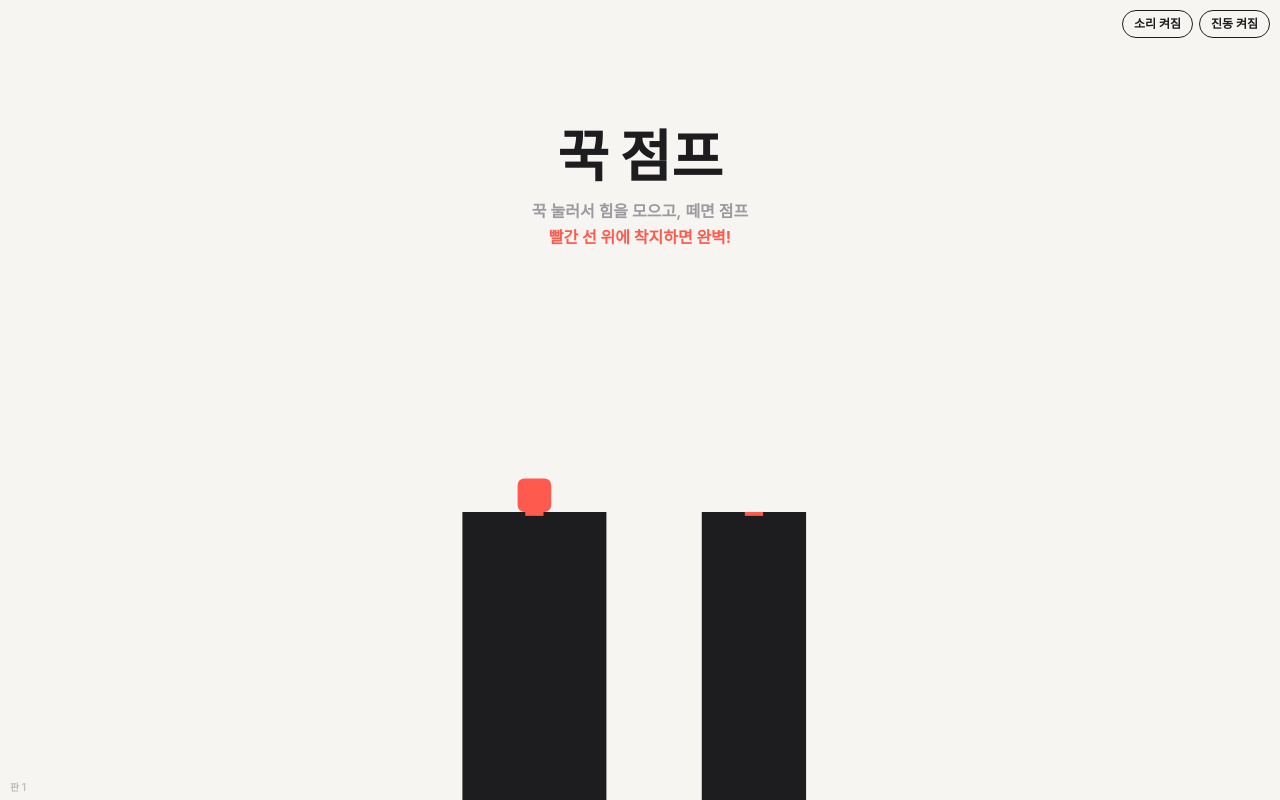
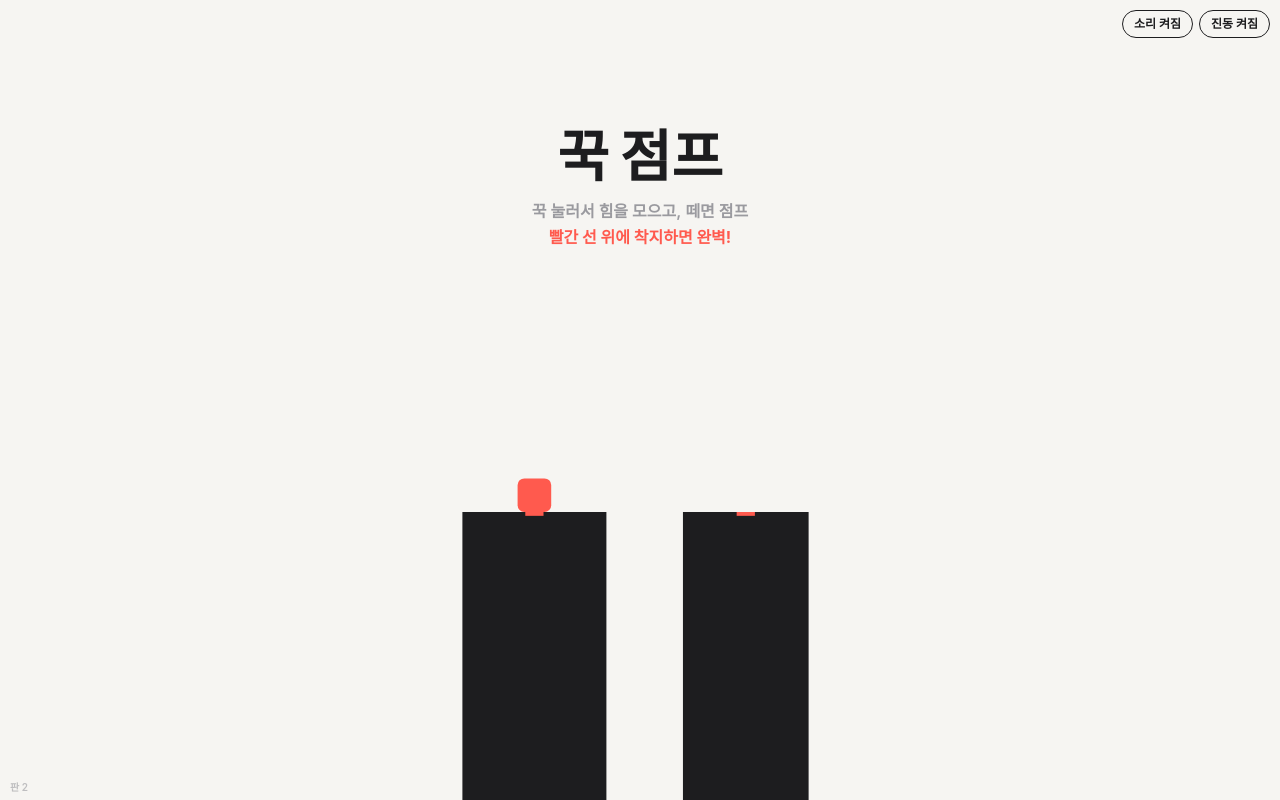
Before and after one commit to sehyun558-spec/kkuk-jump, a plain HTML site: page index.html in a window 1280 px wide. Drawn offline with Linux system fonts and the light colour scheme.

Commit message:
난이도 낮추기: 힘 차는 속도 0.65, 처음 10개 기둥 쉽게, 기둥 끝 몰래 봐주기 (판 2)
Co-Authored-By: Claude Opus 5.5 <noreply@anthropic.com>
Claude-Session: https://claude.ai/code/session_01DEKoMarJvHHSvmBwxqDyKW

```diff
--- a/game.js
+++ b/game.js
@@ -4,7 +4,7 @@
 // =====================================================================
 (() => {
 const SET = SETTINGS;
-const J = SET.jump, P = SET.pillar, R = SET.rest, JD = SET.judge, FX = SET.effects, F = SET.feel;
+const J = SET.jump, P = SET.pillar, R = SET.rest, WU = SET.warmup, JD = SET.judge, FX = SET.effects, F = SET.feel;
 
 const stage = document.getElementById('stage');
 const cv = document.getElementById('c'), ctx = cv.getContext('2d');
@@ -65,14 +65,21 @@ let state, pillars, cur, player, camX, camFocus, score, combo, charge, jump;
 let shake = 0, parts = [], pops = [], rings = [];
 let overAt = 0, fallAt = 0, newBest = false, startBest = 0, passedBest = false;
 let wideIn = 0;          // 넓은 기둥까지 남은 기둥 수
+let made = 0;            // 이번 판에 만든 기둥 수 (처음 몇 개는 쉽게)
 let chargeFrom = 'idle'; // 힘 모으기를 취소하면 돌아갈 상태
 let firstGame = true;    // 첫 점프 전에만 설명 화면
 
 const randInt = (a, b) => a + Math.floor(Math.random() * (b - a + 1));
 const camGoal = () => camFocus - (W / S) * SET.screen.playerAt;
 
-// 새 기둥 만들기: 점수가 오를수록 좁고 멀어짐 + 가끔 넓은 기둥
+// 새 기둥 만들기: 처음 몇 개는 쉽게 → 점수가 오를수록 좁고 멀어짐 + 가끔 넓은 기둥
 function newPillar(prevRight){
+  made++;
+  if (made <= WU.pillars){
+    // 처음 구간: 넓고, 너비와 거리가 고른 기둥
+    const w = WU.width * (1 - WU.widthRandom + Math.random() * 2 * WU.widthRandom);
+    return {x: prevRight + WU.gapMin + Math.random() * WU.gapRandom, w, wide: false};
+  }
   const lv = Math.min(score / P.hardestScore, 1); // 0(쉬움) ~ 1(가장 어려움)
   let w, wide = false;
   if (score >= R.fromScore && --wideIn <= 0){
@@ -97,6 +104,7 @@ function reset(){
   newBest = false; passedBest = false; startBest = best;
   parts = []; pops = []; rings = [];
   wideIn = randInt(R.everyMin, R.everyMax);
+  made = 0;
   pillars = [{x: 0, w: P.firstWidth}];
   fillAhead();
   player = {x: P.firstWidth / 2, y: 0, vy: 0, sq: 1, rot: 0, dir: 1};
@@ -193,21 +201,28 @@ function needText(){
 }
 
 // ---------- 착지 판정 ----------
+// 기둥 위에 있나? (몰래 봐주기: 끝에서 edgeForgive만큼 벗어나도 위에 있는 걸로 침)
+const onPillar = (px, p) => px >= p.x - JD.edgeForgive && px <= p.x + p.w + JD.edgeForgive;
+
 function land(){
-  const px = player.x;
+  let px = player.x;
   const c = pillars[cur];
   // 거의 안 뛰어서 지금 기둥 위에 그대로
-  if (px >= c.x && px <= c.x + c.w){ state = 'idle'; player.sq = 0.8; Sound.tone(260, 0.05, 'sine', 0.05); return; }
+  if (onPillar(px, c)){
+    player.x = Math.min(Math.max(px, c.x), c.x + c.w);
+    state = 'idle'; player.sq = 0.8; Sound.tone(260, 0.05, 'sine', 0.05); return;
+  }
 
   // 앞 기둥 중 어디에 내렸나 (다음 기둥을 넘어 그 뒤 기둥에 내려도 찾음, B1)
   let j = -1;
   for (let i = cur + 1; i < pillars.length; i++){
-    const p = pillars[i];
-    if (px >= p.x && px <= p.x + p.w){ j = i; break; }
+    if (onPillar(px, pillars[i])){ j = i; break; }
   }
 
   if (j > 0){
     const n = pillars[j];
+    // 봐준 착지면 네모를 기둥 끝으로 살짝 당김 (그러면 "아슬아슬!"이 뜸)
+    px = player.x = Math.min(Math.max(px, n.x), n.x + n.w);
     const center = n.x + n.w / 2, dist = Math.abs(px - center);
     const edge = Math.min(px - n.x, n.x + n.w - px);
     let gain = 1;
@@ -245,7 +260,7 @@ function land(){
     const d = Math.min(Math.abs(px - p.x), Math.abs(px - (p.x + p.w)));
     if (d < near){ near = d; np = p; }
   }
-  if (near < JD.missNear) pop('아깝다!', px, -F.playerSize * 3, C.accent, true);
+  if (near - JD.edgeForgive < JD.missNear) pop('아깝다!', px, -F.playerSize * 3, C.accent, true);
   player.dir = px < np.x ? -1 : 1;
   player.vy = 0; state = 'fall'; fallAt = now();
   shake = FX.shakeFail; Sound.buzz([30, 40, 70]);
--- a/index.html
+++ b/index.html
@@ -10,7 +10,7 @@
   //    이 숫자 하나로 모든 파일에 꼬리표가 붙어서, 폰이 옛 파일을 쓰지 않습니다.
   //    화면 왼쪽 아래 "판 ○" 숫자가 이것과 같으면 새 파일이 잘 온 것입니다.
   // =====================================================================
-  var VERSION = 1;
+  var VERSION = 2;
   document.write('<link rel="stylesheet" href="style.css?v=' + VERSION + '">');
 </script>
 </head>
--- a/settings.js
+++ b/settings.js
@@ -20,7 +20,8 @@ const SETTINGS = {
 
   // ---------- 점프 ----------
   jump: {
-    chargeSpeed: 0.8,    // 힘이 차는 속도 (1초 동안 모이는 거리). 크게 하면 → 조금만 눌러도 멀리 뜀 (더 예민해짐)
+    chargeSpeed: 0.65,   // 힘이 차는 속도 (1초 동안 모이는 거리). 크게 하면 → 조금만 눌러도 멀리 뜀 (더 예민해짐)
+                         // (처음엔 0.8이었는데 어렵다는 말이 있어 0.65로 낮춤)
     maxPower: 1.15,      // 최대 힘 = 가장 멀리 뛰는 거리. 크게 하면 → 더 멀리까지 뛸 수 있음
     heightBase: 0.1,     // 점프 높이 (기본). 크게 하면 → 더 높이 뜀
     heightPerDist: 0.32, // 멀리 뛸수록 더해지는 높이. 크게 하면 → 멀리 뛸 때 더 높은 포물선
@@ -42,6 +43,15 @@ const SETTINGS = {
     ahead: 5,             // 앞에 미리 만들어 둘 기둥 개수 (보통 안 바꿔도 됨)
   },
 
+  // ---------- 처음 몇 번은 쉽게 (손이 리듬을 익히는 구간) ----------
+  warmup: {
+    pillars: 10,      // 판마다 처음 몇 개 기둥을 쉽게 할지. 0이면 → 이 기능 끔
+    width: 0.28,      // 이 구간 기둥 너비 (평균). 크게 하면 → 더 쉬움
+    widthRandom: 0.1, // 너비 들쭉날쭉 정도 (보통 구간보다 작게 = 비슷한 너비)
+    gapMin: 0.12,     // 기둥 사이 최소 거리
+    gapRandom: 0.12,  // 거리에 더해지는 랜덤 폭 (작게 = 거리가 일정해서 리듬 익히기 좋음)
+  },
+
   // ---------- 숨 돌릴 넓은 기둥 ----------
   rest: {
     fromScore: 10,   // 몇 점부터 나오기 시작하나
@@ -54,8 +64,10 @@ const SETTINGS = {
   judge: {
     perfectLine: 0.038,   // 빨간 선 너비 (눈에 보이는 선)
     perfectMargin: 0.006, // 빨간 선 양옆으로 봐주는 폭. 0으로 하면 → 보이는 선 그대로만 "완벽!"
+    edgeForgive: 0.023,   // 몰래 봐주기: 기둥 끝에서 이만큼 벗어나도 착지로 쳐 줌 (화면엔 안 보임)
+                          // 네모 크기(0.07)의 약 1/3. 0으로 하면 → 봐주기 끔
     closeEdge: 0.03,      // 기둥 끝에서 이 거리 안에 착지하면 "아슬아슬!"
-    missNear: 0.04,       // 기둥 끝에서 이 거리 안으로 떨어지면 "아깝다!"
+    missNear: 0.04,       // 봐주는 범위 바깥으로 이 거리 안에 떨어지면 "아깝다!"
     maxBonus: 9,          // "완벽!" 연속 보너스 최대치. 9면 한 번에 최대 10점
   },
 
```
